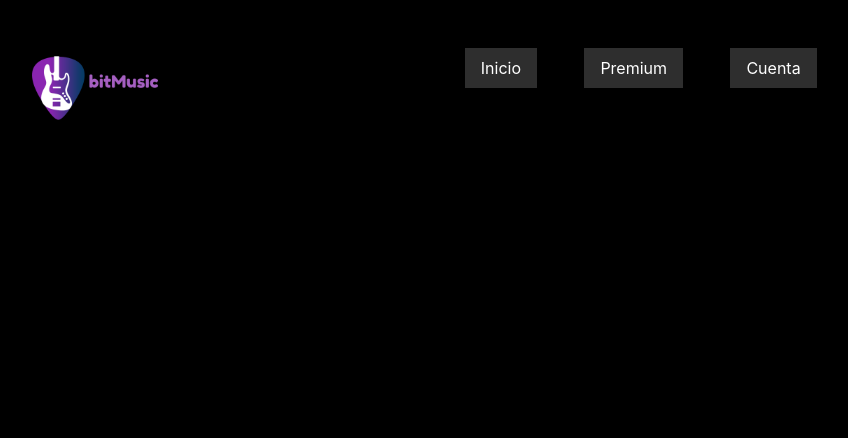
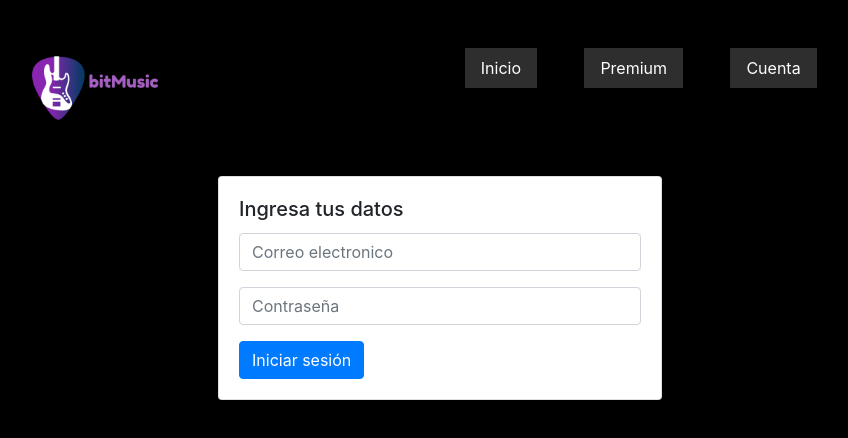
Before and after one commit to PaolaCuadros1/bitMusic, an Angular app: page /login in a window 1280 px wide. Before the commit this address led to /. Shown: the top 438 px of the page, without its empty margins (200-1048 px from the left). Built offline with nearby package versions, Linux system fonts and the light colour scheme.

Commit message:
Creado componente para iniciar sesion.

```diff
--- a/src/app/app.module.ts
+++ b/src/app/app.module.ts
@@ -7,9 +7,11 @@ import { MainComponent } from './components/main/main.component';
 import { MenuComponent } from './components/menu/menu.component';
 import { Routes, RouterModule } from '@angular/router';
 import { AccountComponent } from './components/account/account.component';
+import { LoginComponent } from './components/login/login.component';
 const appRoutes: Routes = [
   {path: '', component: MainComponent},
   {path: 'main', component: MainComponent},
+  {path: 'login', component: LoginComponent},
   {path: 'account', component: AccountComponent},
 ];
 
@@ -18,7 +20,8 @@ const appRoutes: Routes = [
     AppComponent,
     MainComponent,
     MenuComponent,
-    AccountComponent
+    AccountComponent,
+    LoginComponent
   ],
   imports: [
     BrowserModule,
--- /dev/null
+++ b/src/app/components/login/login.component.html
@@ -0,0 +1,72 @@
+<!--<div class="container">
+  <form>
+    <div class="form-row">
+      <div class="form-group col-md-6">
+        <label class="name-form" for="firstName">Nombre</label>
+        <input type="text" class="form-control" id="firstName" placeholder="Nombre" required >
+      </div>
+      <div class="form-group col-md-6">
+        <label class="name-form" for="lastName">Apellidos</label>
+        <input type="text" class="form-control" id="lastName" placeholder="Apellidos" required>
+      </div>
+    </div>
+
+    <div class="form-row">
+      <div class="form-group col-md-6">
+        <label class="name-form" for="address">Dirección</label>
+        <input type="text" class="form-control" id="address" placeholder="Dirección" required>
+      </div>
+      <div class="form-group col-md-6">
+        <label class="name-form" for="city">Ciudad</label>
+        <input type="text" class="form-control" id="city" placeholder="Ciudad" required>
+      </div>
+    </div>
+
+    <div class="form-row">
+      <div class="form-group col-md-6">
+        <label class="name-form" for="birthdate">Fecha de nacimiento</label>
+        <input type="text" class="form-control" id="birthdate" placeholder="Fecha de nacimiento" required>
+      </div>
+      <div class="form-group col-md-6">
+        <label class="name-form" for="birthdateCity">Ciudad de nacimiento</label>
+        <input type="text" class="form-control" id="birthdateCity" placeholder="Ciudad de nacimiento" required>
+      </div>
+    </div>
+
+    <div class="form-row">
+      <div class="form-group col-md-6">
+        <label class="name-form" for="email">Correo electronico</label>
+        <input type="email" class="form-control" id="email" placeholder="Correo electronico" required>
+      </div>
+      <div class="form-group col-md-6">
+        <label class="name-form" for="birthdateCity">Password</label>
+        <input type="password" class="form-control" id="birthdateCity" placeholder="Password" required>
+      </div>
+    </div>
+
+    <a class="btn btn-primary" style="color: white !important;;" routerLink="/account">Crear usuario</a>
+  </form>
+</div>-->
+
+
+<div class="container">
+  <div class="mx-auto" style="width: 40%;">
+    <div class="card black-card">
+      <div class="card-body">
+        <h5 class="card-title">Ingresa tus datos</h5>
+        <form>
+          <div class="form-group">
+            <!--<label class="name-form" for="email">Correo electronico</label>-->
+            <input type="email" class="form-control" id="email" placeholder="Correo electronico">
+          </div>
+          <div class="form-group">
+            <!--<label class="name-form" for="password">Contraseña</label>-->
+            <input type="password" class="form-control" id="password" placeholder="Contraseña">
+          </div>
+          <a class="btn btn-primary" style="color: white !important;;" routerLink="/account">Iniciar sesión</a>
+          <!--<button type="submit" class="btn btn-primary">Iniciar sesión</button>-->
+        </form>
+      </div>
+    </div>
+  </div>
+</div>
--- /dev/null
+++ b/src/app/components/login/login.component.ts
@@ -0,0 +1,15 @@
+import { Component, OnInit } from '@angular/core';
+
+@Component({
+  selector: 'app-login',
+  templateUrl: './login.component.html',
+  styleUrls: ['./login.component.css']
+})
+export class LoginComponent implements OnInit {
+
+  constructor() { }
+
+  ngOnInit() {
+  }
+
+}
```
Also changed, not shown: src/app/components/login/login.component.css (added), 1 other file (tests, documents, lock files or other folders).
